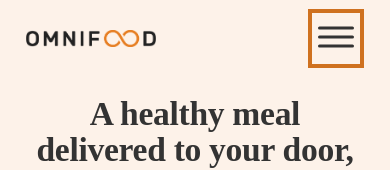
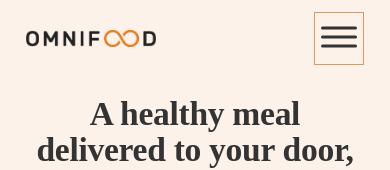
Before and after one commit to Taofeeq-akin/OmniFood, a plain HTML site: page index.html in a window 390 px wide. Shown: the top 170 px of the page. Drawn offline with nearby package versions, Linux system fonts and the light colour scheme; some packages are replaced by stand-ins of ours; a script that the page names is missing; a web font is replaced by a local one.

Commit message:
Omni ready

```diff
--- a/index.html
+++ b/index.html
@@ -13,7 +13,7 @@
     <link rel="stylesheet" href="style.css">
     <link rel="stylesheet" href="query.css">
     <title>OmniFood &dash; Never cook again</title>
-    <script type="module" src="https://unpkg.com/ionicons@5.4.0/dist/ionicons.js"></script>
+    <!-- <script type="module" src="https://unpkg.com/ionicons@5.4.0/dist/ionicons.esm.js"></script> -->
     <!-- <script nomodule="" src="https://unpkg.com/ionicons@5.4.0/dist/ionicons.js"></script> -->
     <script differ src="https://unpkg.com/smoothscroll-polyfill@0.4.4/dist/smoothscroll.min.js"></script>
 </head>
@@ -451,7 +451,7 @@
         </nav>
     </div>
 </footer>
-<script src="https://unpkg.com/ionicons@5.4.0/dist/ionicons.js"></script>
+<script  src="https://unpkg.com/ionicons@5.4.0/dist/ionicons.js"></script>
 
 </body>
     <script src="./js/script.js"></script>
--- a/js/script.js
+++ b/js/script.js
@@ -69,7 +69,7 @@ function checkFlexGap() {
   document.body.appendChild(flex);
   var isSupported = flex.scrollHeight === 1;
   flex.parentNode.removeChild(flex);
-  console.log(isSupported);
+  // console.log(isSupported);
 
   if (!isSupported) document.body.classList.add("no-flexbox-gap");
 }
--- a/query.css
+++ b/query.css
@@ -83,7 +83,7 @@
     background-color: transparent;
     cursor: pointer;
     z-index: 100;
-    border: solid #cf711f 0.5rem;
+    border: solid #cf711fb0 0.1rem;
   }
 
   .icon-mobile-nav[name="close-outline"] {
```
